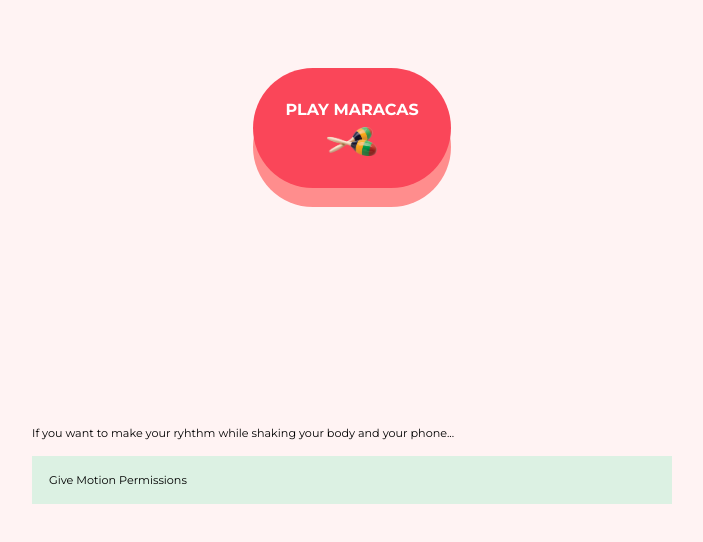
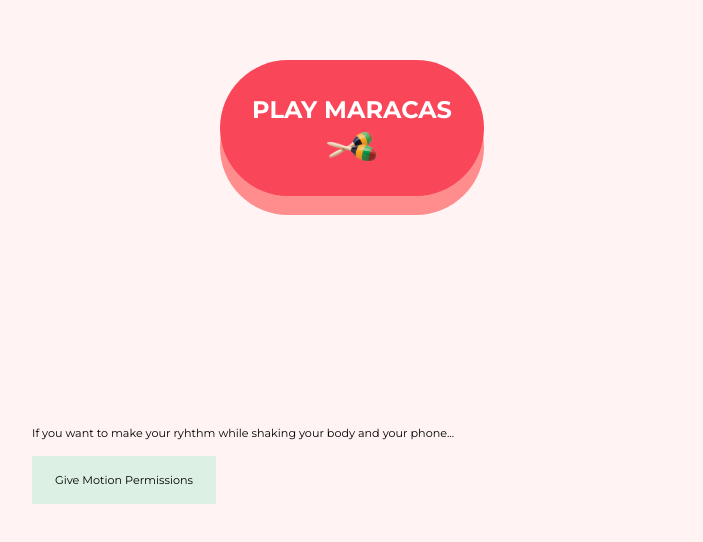
Before and after one commit to msotomorras/shaketoplay, a React (Create React App) app: page / in a window 1280 px wide. Shown: the part 176-718 px from the top of the page, without its empty margins (288-991 px from the left). Built offline with nearby package versions, Linux system fonts and the light colour scheme; no server answers.

Commit message:
add tap animation

```diff
--- a/src/app/ShakerView/ShakerView.js
+++ b/src/app/ShakerView/ShakerView.js
@@ -93,11 +93,15 @@ export const ShakerView = () => {
 
     const handleClick = () => {
         playMaracas()
+        setButtonClicked(true)
+        // setButtonClicked(false)
+        setTimeout(() => {
+            setButtonClicked(false)
+        }, 100);
     }
 
     const playMaracas = () => sampler.current.triggerAttack("A1");
 
-    console.log('accelerated', accelerated)
     return (
         <div className='ShakerView'>
             <div className={`buttonshaker ${buttonClicked && 'clicked'}`} disabled={!isLoaded} onMouseDown={() => setButtonClicked(true)} onMouseUp={() => setButtonClicked(false)} onClick={() => handleClick()}>
--- a/src/app/ShakerView/ShakerView.scss
+++ b/src/app/ShakerView/ShakerView.scss
@@ -14,8 +14,9 @@
 
     .buttonshaker {
         background: #fa4659;
-        padding: 2rem;
+        padding: 2.2rem 2rem;
         border-radius: 70px;
+        font-size: 1.5rem;
         // box-shadow: 8px 10px #ff7b7b;
         box-shadow: 0 19px #ff8d8d;
         color: white;
@@ -44,11 +45,11 @@
     }
 
 
-    .buttonshaker:active {
-        background-color: #fa4659;
-        box-shadow: 0 5px #ff7b7b;
-        transform: translateY(14px);
-    }
+    // .buttonshaker:active {
+    //     background-color: #fa4659;
+    //     box-shadow: 0 5px #ff7b7b;
+    //     transform: translateY(14px);
+    // }
 
     .motion-permissions {
         font-size: .7rem;
@@ -60,6 +61,10 @@
             padding: 17px;
             margin-top: 1rem;
             background: #dcf1e3;
+            display: flex;
+            justify-content: center;
+            align-items: center;
+            width: 150px;
         }
     }
 
```
